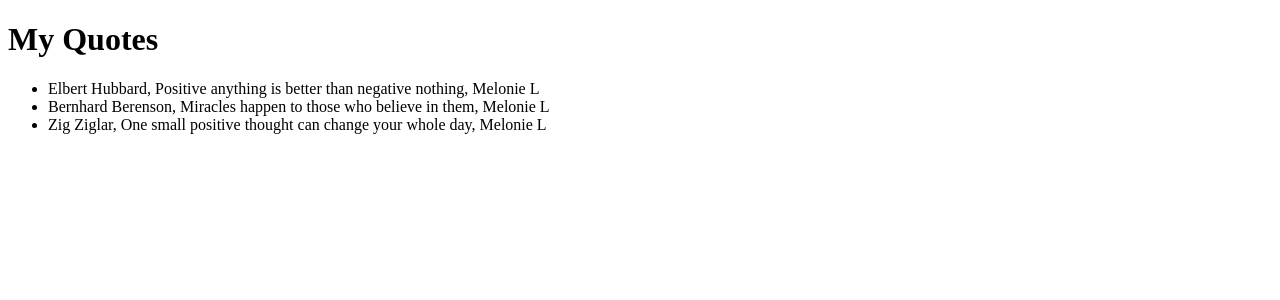
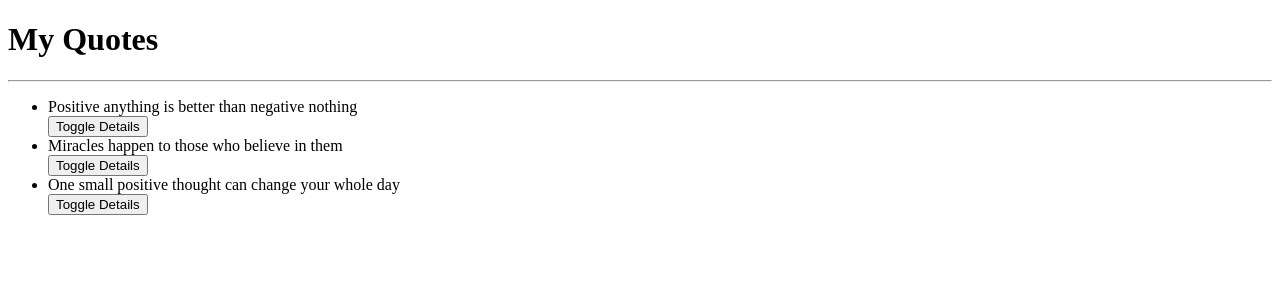
Before and after one commit to Mel-001/Quotes, an Angular app: page / in a window 1280 px wide. Shown: the top 300 px of the page. Built offline with nearby package versions, Linux system fonts and the light colour scheme.

Commit message:
emitted events

```diff
--- a/src/app/quote-detail/quote-detail.component.html
+++ b/src/app/quote-detail/quote-detail.component.html
@@ -1 +1,2 @@
-<p>quote-detail works!</p>
+<p>{{quote.description}}</p>
+<button (click)= 'qouoteComplete(true)'>Complete</button>
--- a/src/app/quote-detail/quote-detail.component.ts
+++ b/src/app/quote-detail/quote-detail.component.ts
@@ -1,5 +1,5 @@
-import { Component, OnInit } from '@angular/core';
-
+import { Component, OnInit, Input, Output, EventEmitter } from '@angular/core';
+import { Quote } from '../quote';
 @Component({
   selector: 'app-quote-detail',
   templateUrl: './quote-detail.component.html',
@@ -7,6 +7,12 @@ import { Component, OnInit } from '@angular/core';
 })
 export class QuoteDetailComponent implements OnInit {
 
+  @Input() quote!: Quote;
+  @Output()isComplete = new EventEmitter<boolean>();
+
+  qouoteComplete(complete:boolean){
+    this.isComplete.emit(complete);
+  }
   constructor() { }
 
   ngOnInit(): void {
--- a/src/app/quote.ts
+++ b/src/app/quote.ts
@@ -1,5 +1,14 @@
-export class Quote {
-    author!: string;
-  quote!: string;
-  person!:string;
+// export class Quote {
+//     author!: string;
+//   quote!: string;
+//   person!:string;
+//   description!: string;
+// }
+
+
+export class Quote{
+  showDescription: boolean;
+  constructor(public author:string, public quote:string, public person:string, public description:string){
+    this.showDescription=false;
+  }
 }
--- a/src/app/quote/quote.component.html
+++ b/src/app/quote/quote.component.html
@@ -1,8 +1,12 @@
-
 <div>
     <h1> My Quotes</h1>
+    <hr>
     <ul>
-      <li *ngFor='let Quote of quotes'>
-        {{ Quote.author }}, {{ Quote.quote }}, {{ Quote.person }}</li>
+        <div *ngFor='let Quote of quote;let i=index'>
+            <li>{{Quote.quote}}</li>
+            <button (click)='toggleDetails(i)'>Toggle Details</button>
+            <app-quote-detail *ngIf='Quote.showDescription' [quote] = 'Quote' (isComplete)= 'completeQuote($event,i)'></app-quote-detail>
+
+        </div>
     </ul>
-  </div>
+</div>
--- a/src/app/quote/quote.component.ts
+++ b/src/app/quote/quote.component.ts
@@ -7,11 +7,19 @@ import { Quote } from '../quote';
   styleUrls: ['./quote.component.css']
 })
 export class QuoteComponent implements OnInit {
-  quotes:Quote[] = [
-    {author:'Elbert Hubbard', quote:'Positive anything is better than negative nothing', person:'Melonie L'},
-    {author:'Bernhard Berenson', quote:'Miracles happen to those who believe in them', person:'Melonie L'},
-    {author:'Zig Ziglar', quote:'One small positive thought can change your whole day', person:'Melonie L'}
-    ]
+  quote:Quote[] = [
+   new Quote ('Elbert Hubbard', 'Positive anything is better than negative nothing', 'Melonie L', 'Think positively'),
+   new Quote ('Bernhard Berenson', 'Miracles happen to those who believe in them', 'Melonie L', 'Think positively'),
+    new Quote ('Zig Ziglar', 'One small positive thought can change your whole day', 'Melonie L', 'Think positively')
+    ];
+    completeQuote(isComplete:any, index:any){
+      if (isComplete){
+        this.quote.splice(index,1);
+      }
+    }
+    toggleDetails(index:any){
+      this.quote[index].showDescription = !this.quote[index].showDescription;
+    }
 
   constructor() { }
 
```
